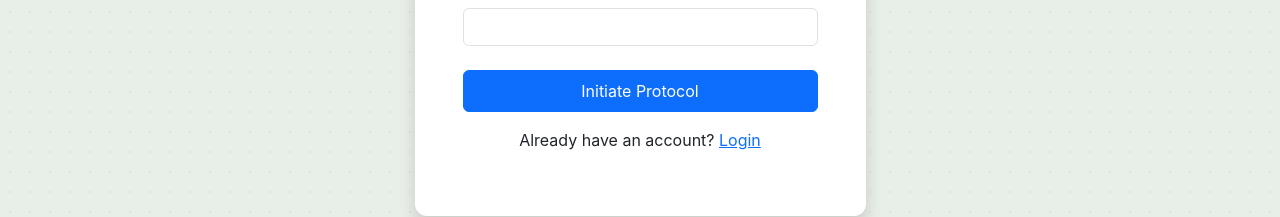
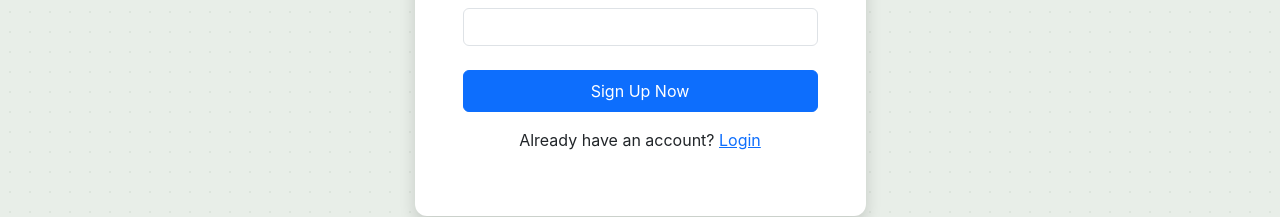
Before and after one commit to PhantomContender/capstone-project, a React (Create React App) app in the folder client/: page /register in a window 1280 px wide. Shown: the part 418-635 px from the top of the page. Built offline with nearby package versions, Linux system fonts and the light colour scheme.

Commit message:
updated wording

```diff
--- a/client/src/pages/Register.js
+++ b/client/src/pages/Register.js
@@ -68,7 +68,7 @@ const Register = ({ setUser }) => {
                 />
               </div>
               <button type="submit" className="btn btn-primary w-100 py-2">
-                Initiate Protocol
+                Sign Up Now
               </button>
             </form>
             <div className="mt-3 text-center">
```
